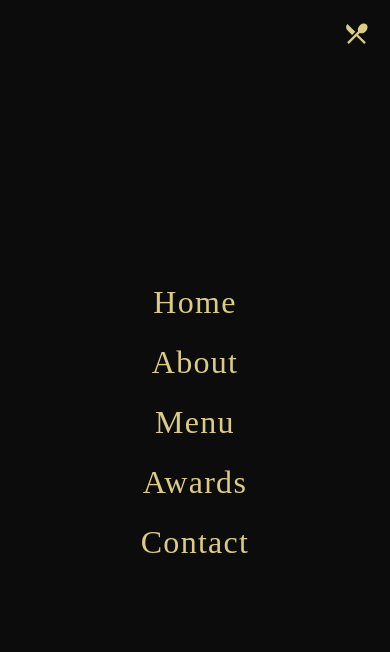
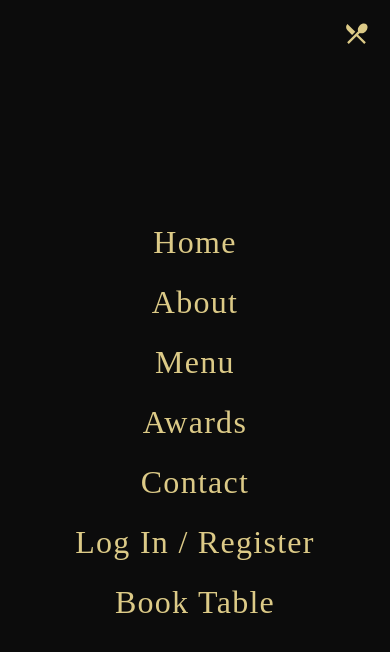
Before and after one commit to Basil0345/gerich-restaurant, a React (Create React App) app: page / in a window 390 px wide. Both pictures are taken after a click on the icon 360 px from the left and 29 px from the top of the page. Shown: the top 652 px of the page. Built offline with nearby package versions, Linux system fonts and the light colour scheme; a web font is replaced by a local one.

Commit message:
navbar modified

```diff
--- a/src/components/Navbar/Navbar.css
+++ b/src/components/Navbar/Navbar.css
@@ -98,6 +98,10 @@
   color: var(--color-white);
 }
 
+.app__navbar-smallscreen-links_login {
+  display: none;
+}
+
 @media screen and (max-width: 2000px) {
   .app__navbar-logo img {
     width: 210px;
@@ -125,4 +129,8 @@
   .app__navbar-logo img {
     width: 110px;
   }
+
+  .app__navbar-smallscreen-links_login {
+    display: block;
+  }
 }
--- a/src/components/Navbar/Navbar.jsx
+++ b/src/components/Navbar/Navbar.jsx
@@ -71,6 +71,12 @@ const Navbar = () => {
               <li className="p__opensans">
                 <a href="#contact">Contact</a>
               </li>
+              <li className="app__navbar-smallscreen-links_login p__opensans">
+                <a href="#contact"> Log In / Register</a>
+              </li>
+              <li className="app__navbar-smallscreen-links_login p__opensans">
+                <a href="/">book table</a>
+              </li>
             </ul>
           </div>
         )}
```
